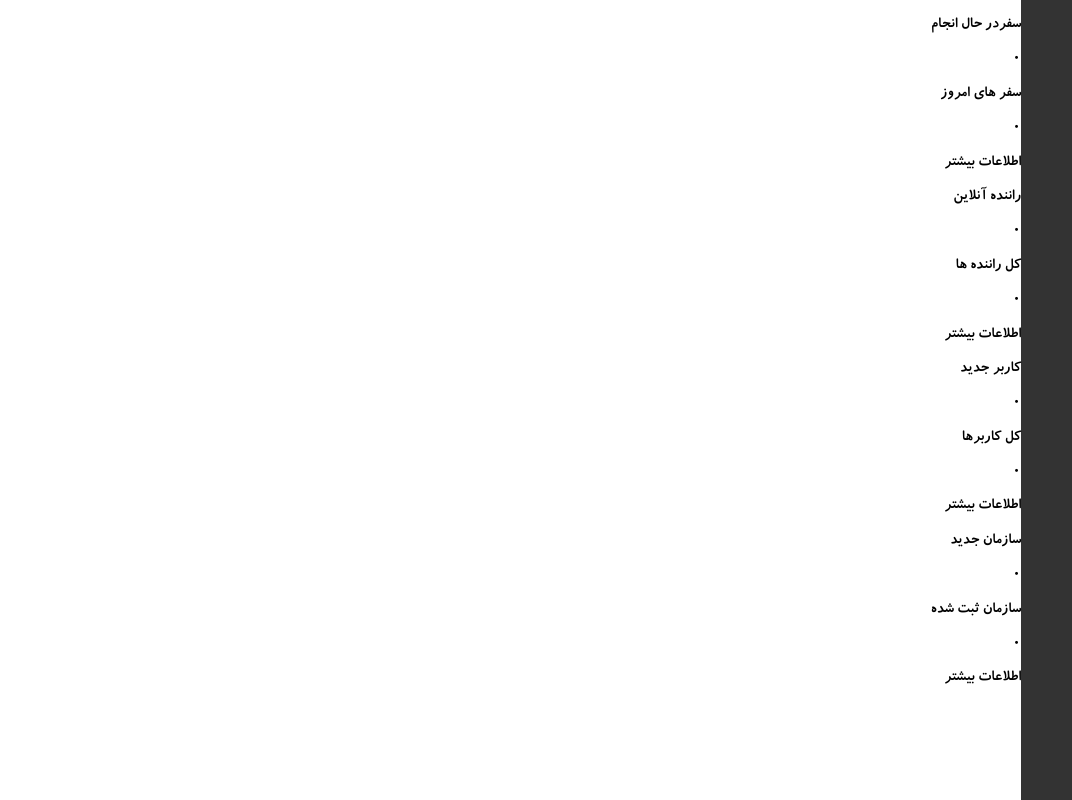
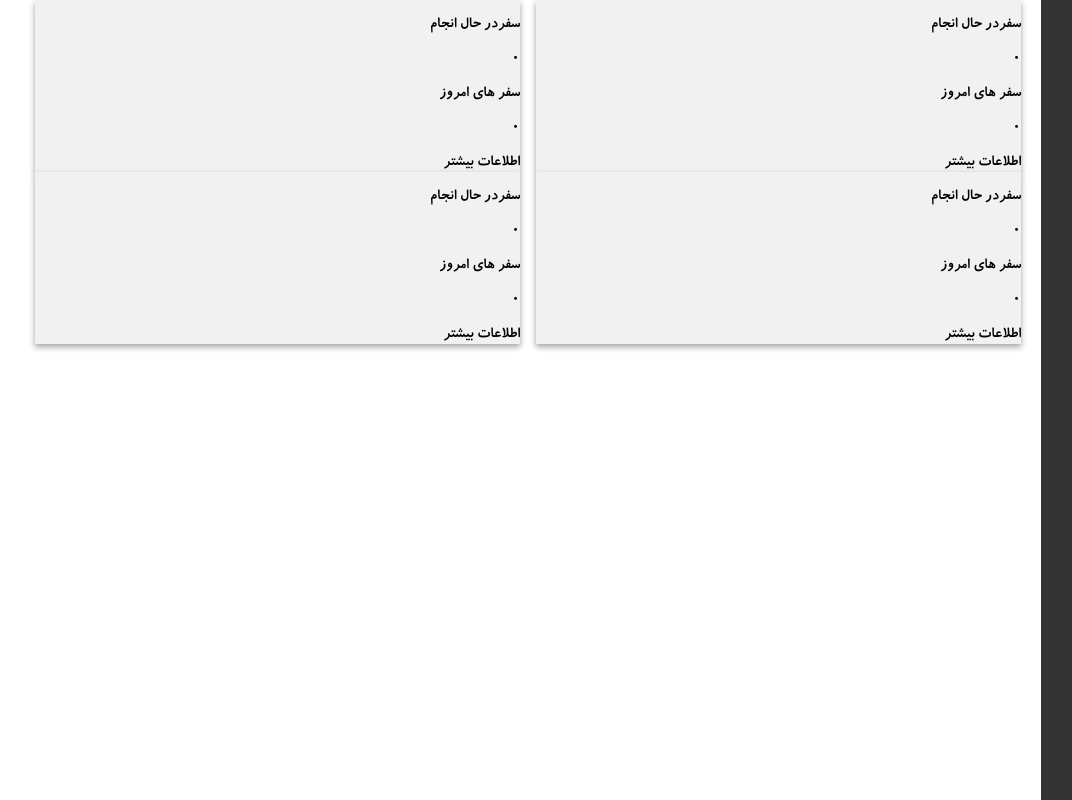
Before and after one commit to alipunisher7/dropp.github.com, an Angular app: page /dashboard in a window 1280 px wide. Shown: the whole page, without its empty margins (116-1188 px from the left). Built offline with nearby package versions, Linux system fonts and the light colour scheme.

Commit message:
Fix toast-grid

```diff
--- a/src/app/dashboard-cards/dashboard-cards.component.scss
+++ b/src/app/dashboard-cards/dashboard-cards.component.scss
@@ -0,0 +1,5 @@
+:host
+{
+  display: inline-block;
+  width: 100%;
+}
--- a/src/app/dashboard-panel/dashboard-panel.component.html
+++ b/src/app/dashboard-panel/dashboard-panel.component.html
@@ -1,4 +1,15 @@
-<ts-dashboard-cards  [cardInput]="tripCard"></ts-dashboard-cards>
-<ts-dashboard-cards  [cardInput]="driverCard"></ts-dashboard-cards>
-<ts-dashboard-cards  [cardInput]="passengerCard"></ts-dashboard-cards>
-<ts-dashboard-cards  [cardInput]="OrganizationCard"></ts-dashboard-cards>
+<div class="col col--6-of-12">
+  <ts-dashboard-cards class="card" [cardInput]="tripCard"></ts-dashboard-cards>
+</div>
+<div class="col col--6-of-12">
+  <ts-dashboard-cards class="card" [cardInput]="tripCard"></ts-dashboard-cards>
+</div>
+<div class="col col--6-of-12">
+  <ts-dashboard-cards class=" card" [cardInput]="tripCard"></ts-dashboard-cards>
+</div>
+<div class="col col--6-of-12">
+  <ts-dashboard-cards class="card" [cardInput]="tripCard"></ts-dashboard-cards>
+</div>
+<!-- <ts-dashboard-cards class="grid__col grid__col---3-of-12 card" [cardInput]="driverCard"></ts-dashboard-cards>
+<ts-dashboard-cards class="grid__col grid__col---3-of-12 card" [cardInput]="passengerCard"></ts-dashboard-cards>
+<ts-dashboard-cards class="grid__col grid__col---3-of-12 card" [cardInput]="OrganizationCard"></ts-dashboard-cards> -->
--- a/src/app/dashboard-panel/dashboard-panel.component.ts
+++ b/src/app/dashboard-panel/dashboard-panel.component.ts
@@ -7,7 +7,7 @@ import { Card } from './card';
   templateUrl: './dashboard-panel.component.html',
   styleUrls: ['./dashboard-panel.component.scss'],
   host: {
-    class: 'panel'
+    class: 'panel row'
   }
 })
 export class DashboardPanelComponent implements OnInit {
--- a/src/assets/scss/_grid.scss
+++ b/src/assets/scss/_grid.scss
@@ -20,7 +20,7 @@ $toast-pulls: true !default;
 .#{$toast-grid-namespace}
 {
   list-style: none;
-  margin-left: -$toast-gutter-width;
+  margin-left: $toast-gutter-width;
 }
 
 %span-all
@@ -263,9 +263,9 @@ $toast-pulls: true !default;
 {
   box-sizing: border-box;
   display: inline-block;
-  margin-right: -0.25em;
+  margin-left: -0.25em;
   min-height: 1px;
-  padding-left: $toast-gutter-width;
+  padding-right: $toast-gutter-width;
   vertical-align: top;
 
   @media (max-width: $toast-breakpoint-medium)
--- a/src/styles.scss
+++ b/src/styles.scss
@@ -40,7 +40,6 @@
 {
   background: $background;
   box-shadow: 0 3px 6px $shadow-color1, 0 3px 6px $shadow-color2;
-  margin: 1rem;
 }
 
 .panel
```
